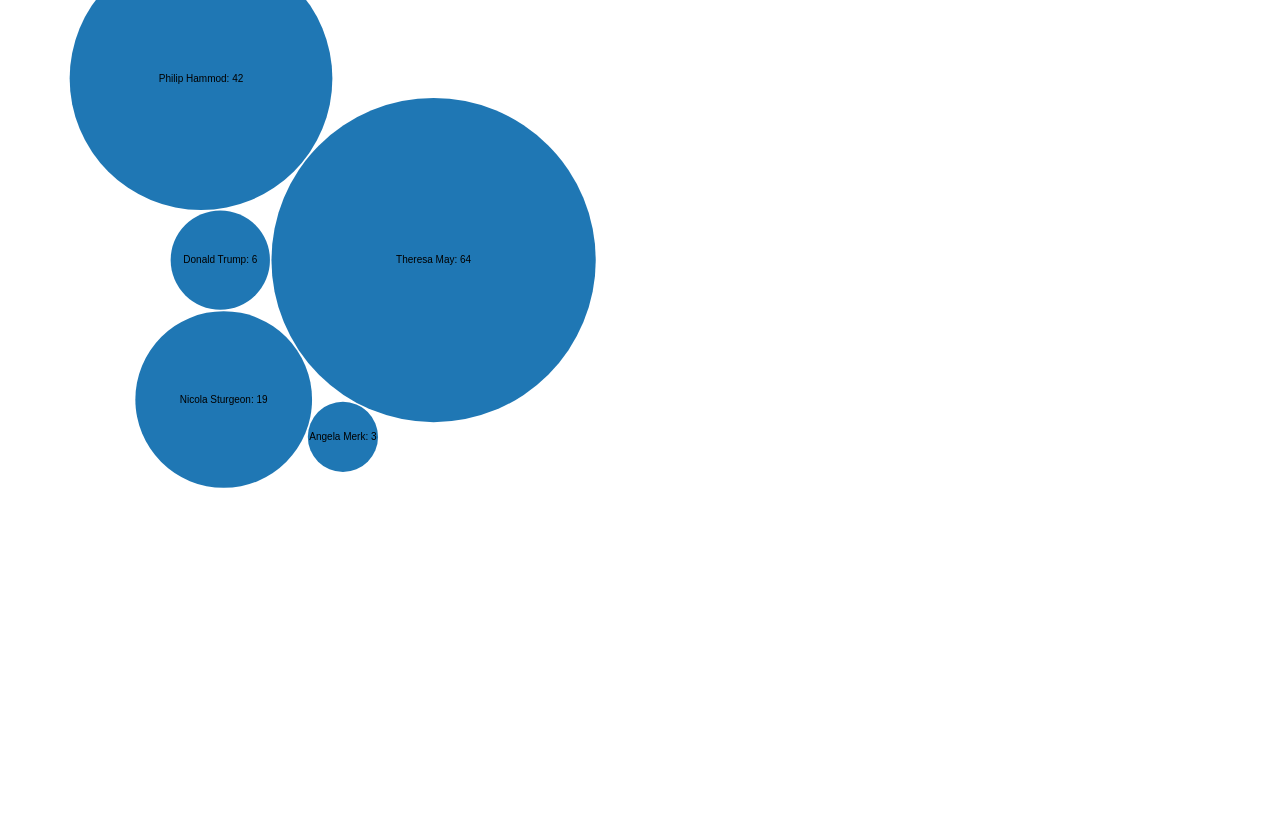
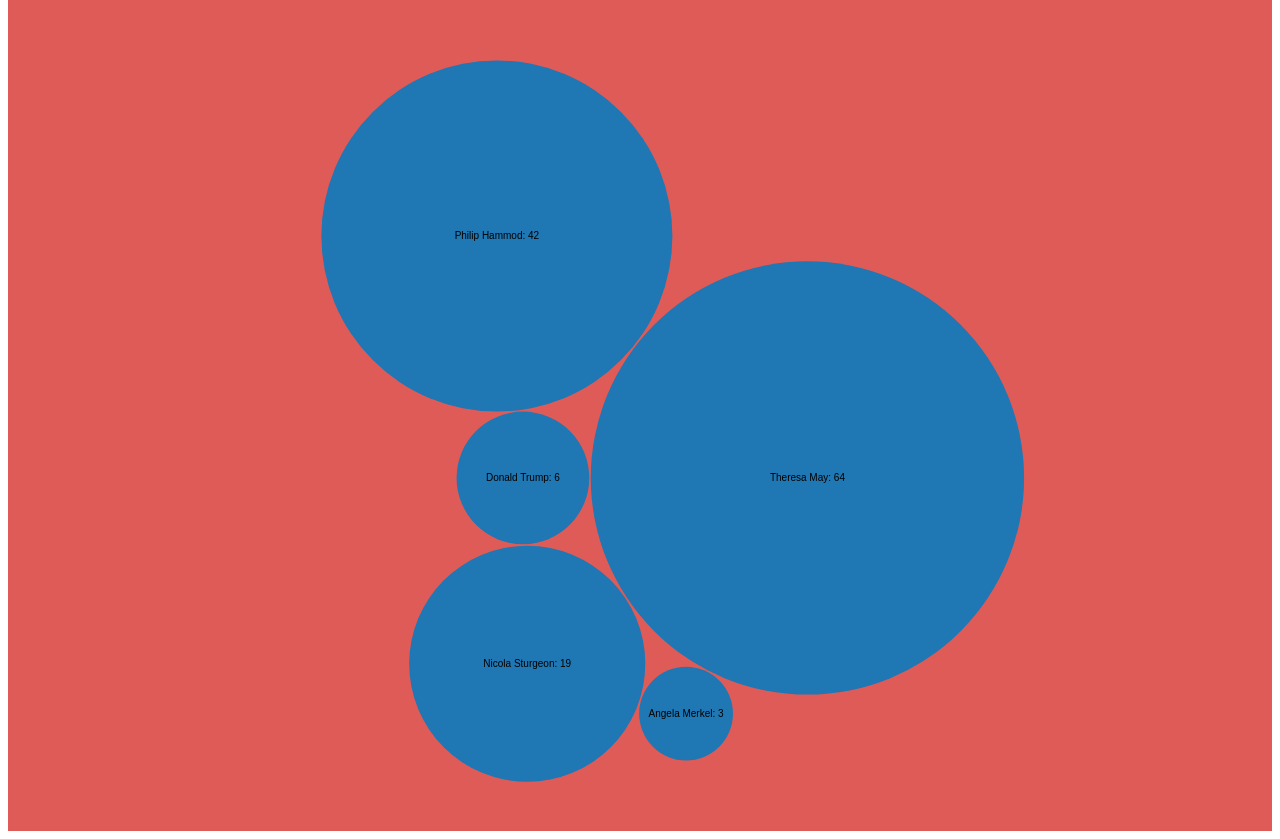
Before and after one commit to MerelSteenbrink/ddd, a plain HTML site: page circlefk/index.html in a window 1280 px wide. Shown: the part 101-940 px from the top of the page. Before the commit the page ends 800 px from the top, so only its background shows below. Drawn offline with nearby package versions, Linux system fonts and the light colour scheme.

Commit message:
piesie stylo

```diff
--- a/circlefk/index.html
+++ b/circlefk/index.html
@@ -10,10 +10,13 @@
 <body>
   <script type="text/javascript" src="http://d3js.org/d3.v4.min.js">
   </script>
+<div class="container">
+<h1>BREXIT NAMES</h1>
 
   <div class="chart"></div>
+</div>
 
-  </g></svg>
+
 <script src="script.js"></script>
 
 </body>
--- a/circlefk/script.js
+++ b/circlefk/script.js
@@ -5,10 +5,9 @@ var dataset = {
 {"name": "Nicola Sturgeon", "size": 19 },
 {"name": "Philip Hammod", "size": 42 },
 {"name": "Angela Merkel", "size": 3 }
-
 ]}
 
-var diameter = 600;
+var diameter = 800;
     var color = d3.scaleOrdinal(d3.schemeCategory20);
 
     var bubble = d3.pack(dataset)
--- a/circlefk/style.css
+++ b/circlefk/style.css
@@ -1,13 +1,12 @@
-g {
-  background: red;
+.container {
+  font: sans-serif;
+  background: #df5b57;
+  text-align: center;
+  padding: 20px;
 }
 
-text {
+text{
+  color: white;
   font: 10px sans-serif;
   text-anchor: middle;
 }
-
-.node--hover circle {
-  stroke: #000;
-  stroke-width: 1.2px;
-}
```
